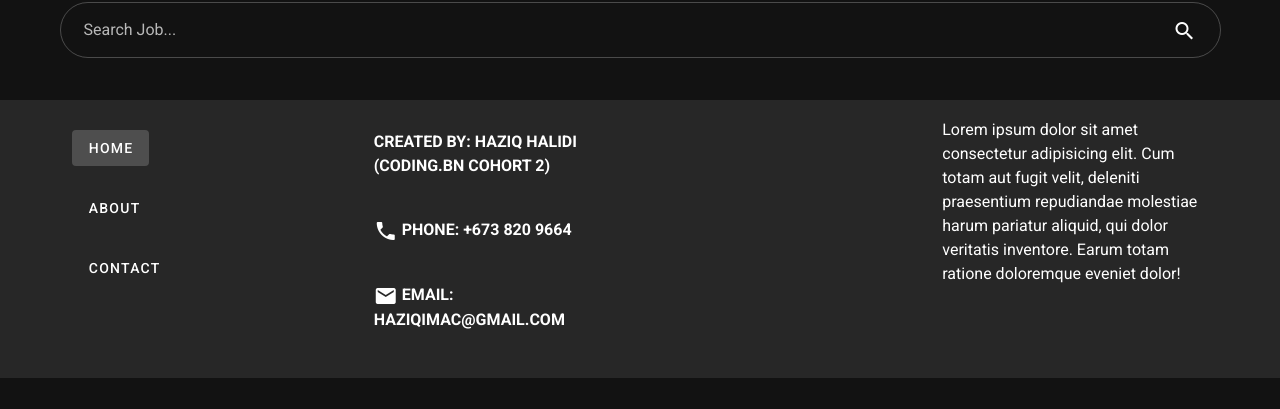
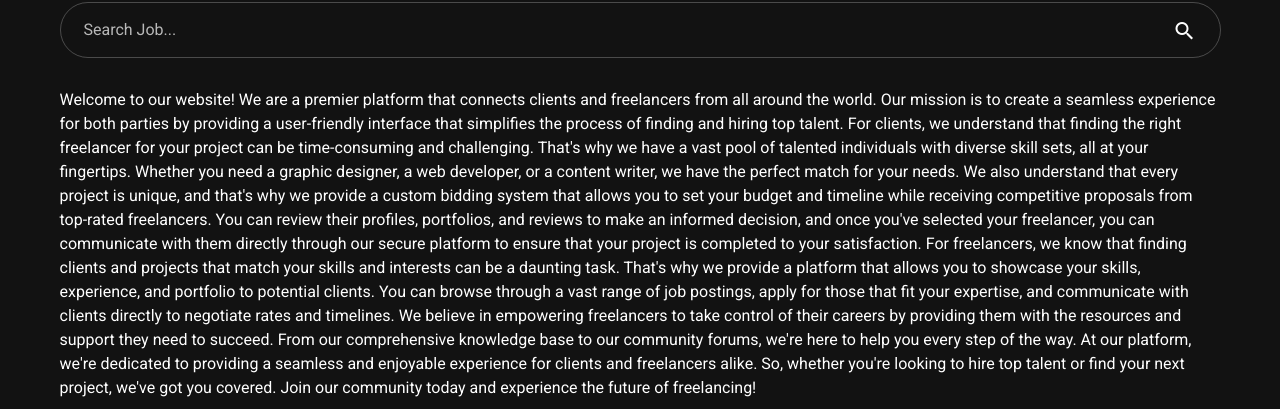
Before and after one commit to khunderscorehh98/project_employment_fe, a Vue app: page / in a window 1280 px wide. Shown: the part 391-800 px from the top of the page. Built offline with nearby package versions, Linux system fonts and the light colour scheme; what vue-inline-svg would draw is missing.

Commit message:
homepage wip

```diff
--- a/src/views/Home.vue
+++ b/src/views/Home.vue
@@ -1,27 +1,59 @@
 <template>
   <div>
-    <Jumbotron />
+    <section class="bgAlpha">
+      <Jumbotron />
+
+    </section>
     <v-container>
       <Searchbar />
+      <section>
+        Welcome to our website! We are a premier platform that connects clients and
+        freelancers from all around the world. Our mission is to create a seamless
+        experience for both parties by providing a user-friendly interface that
+        simplifies the process of finding and hiring top talent. For clients, we
+        understand that finding the right freelancer for your project can be
+        time-consuming and challenging. That's why we have a vast pool of talented
+        individuals with diverse skill sets, all at your fingertips. Whether you
+        need a graphic designer, a web developer, or a content writer, we have the
+        perfect match for your needs. We also understand that every project is
+        unique, and that's why we provide a custom bidding system that allows you to
+        set your budget and timeline while receiving competitive proposals from
+        top-rated freelancers. You can review their profiles, portfolios, and
+        reviews to make an informed decision, and once you've selected your
+        freelancer, you can communicate with them directly through our secure
+        platform to ensure that your project is completed to your satisfaction. For
+        freelancers, we know that finding clients and projects that match your
+        skills and interests can be a daunting task. That's why we provide a
+        platform that allows you to showcase your skills, experience, and portfolio
+        to potential clients. You can browse through a vast range of job postings,
+        apply for those that fit your expertise, and communicate with clients
+        directly to negotiate rates and timelines. We believe in empowering
+        freelancers to take control of their careers by providing them with the
+        resources and support they need to succeed. From our comprehensive knowledge
+        base to our community forums, we're here to help you every step of the way.
+        At our platform, we're dedicated to providing a seamless and enjoyable
+        experience for clients and freelancers alike. So, whether you're looking to
+        hire top talent or find your next project, we've got you covered. Join our
+        community today and experience the future of freelancing!
+      </section>
     </v-container>
-    <Footer />
   </div>
 </template>
 
 <script>
-import Jumbotron from '../components/Jumbotron.vue'
-import Searchbar from '../components/SearchPeople.vue'
-import Footer from '../components/Footer.vue'
+import Jumbotron from "../components/Jumbotron.vue";
+import Searchbar from "../components/SearchPeople.vue";
 
-  export default {
-    components: {
-      Jumbotron,
-      Searchbar,
-      Footer
-    }
-  }
+export default {
+  components: {
+    Jumbotron,
+    Searchbar,
+  },
+};
 </script>
 
 <style lang="scss" scoped>
-
+.bgAlpha{
+  background-color: rgba(0, 0, 0, 0.5);
+}
 </style>
```
